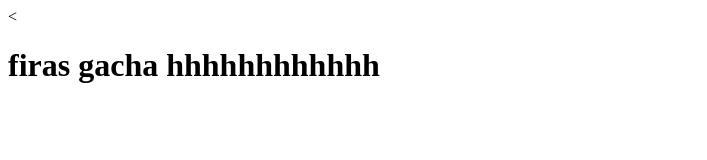
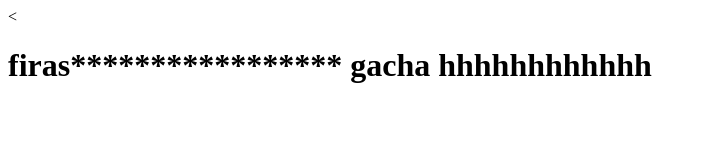
Before and after one commit to firasgacha/coursera-test, a plain HTML site: page index.html in a window 1280 px wide. Shown: the whole page, without its empty margins (0-707 px from the left). Drawn offline with Linux system fonts and the light colour scheme.

Commit message:
next version of web file

```diff
--- a/index.html
+++ b/index.html
@@ -5,6 +5,6 @@
     <title></title>
   </head>
   <body>
-    <<h1>firas gacha hhhhhhhhhhhh</h1>
+    <<h1>firas***************** gacha hhhhhhhhhhhh</h1>
   </body>
 </html>
```
